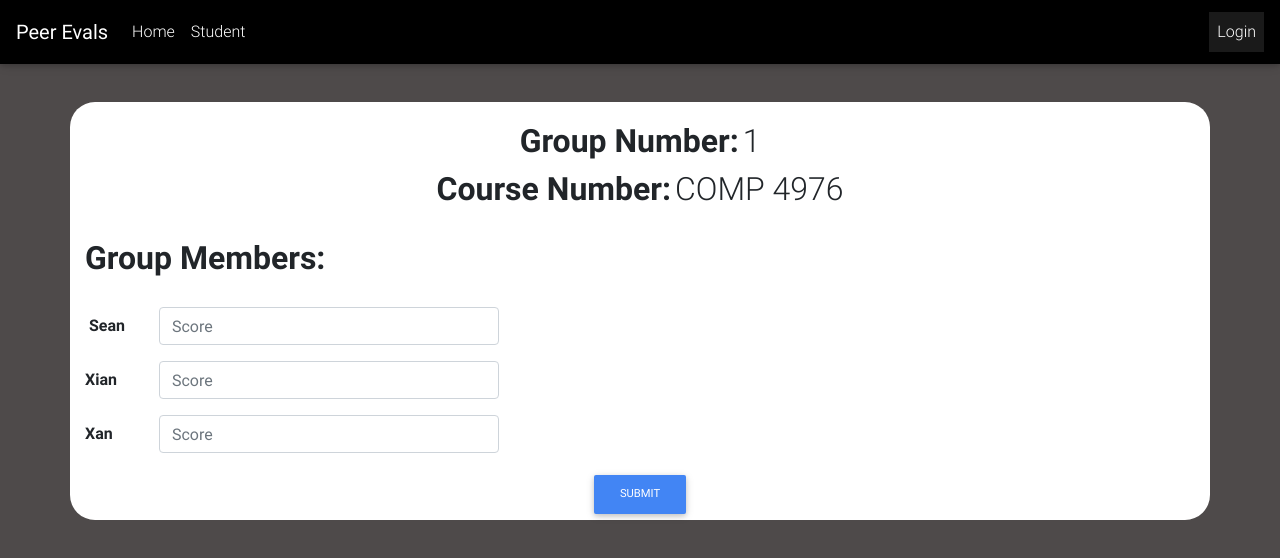
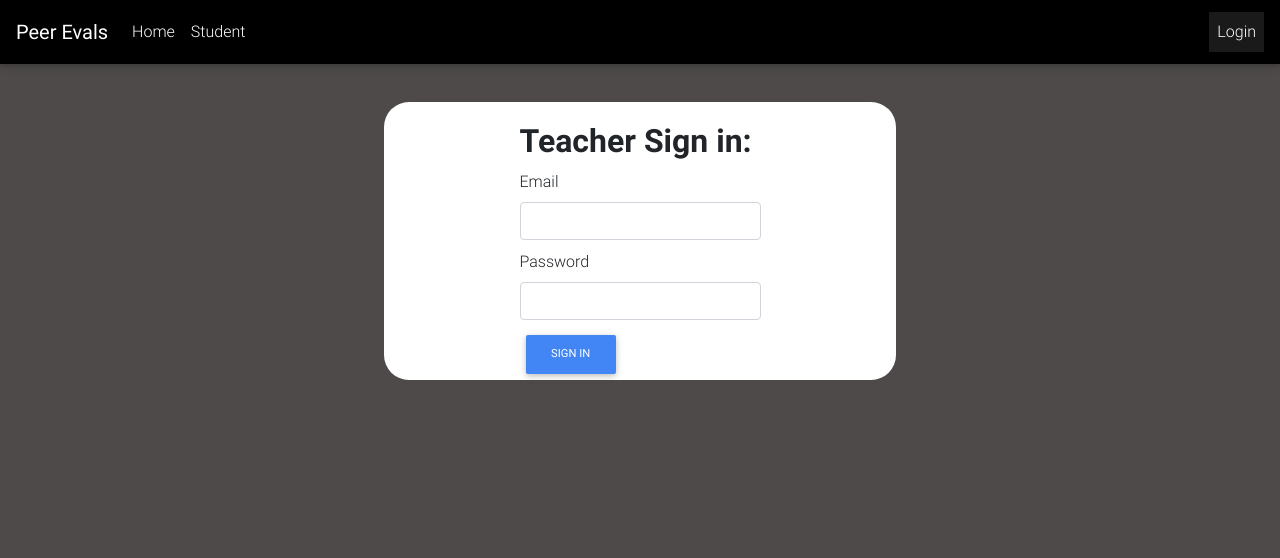
Before and after one commit to LucaspChan/GroupGradingTemplate, a plain HTML site: page login.html in a window 1280 px wide. Drawn offline with Linux system fonts and the light colour scheme.

Commit message:
Teacher signin

```diff
--- a/css/style.css
+++ b/css/style.css
@@ -8,12 +8,10 @@
 
 .formcolor{
     background-color: white;
-
 }
 
 .bottom{
     padding-bottom: 500px;
-
 }
 
 .formlength{
@@ -31,9 +29,23 @@
 
 .topSpace {
     margin-top: 30px;
-
 }
 
 .rcorners {
     border-radius: 25px;
 }
+
+.loginSize{
+    width: 40%;
+}
+
+
+.toppadding{
+    padding-top: 20px;
+}
+
+.signinpadding{
+    margin-left: 25%;
+    margin-top: 2%;
+    margin-right: 25%;
+}
--- a/login.html
+++ b/login.html
@@ -4,7 +4,7 @@
 		<meta charset="utf-8" />
 		<meta name="viewport" content="width=device-width, initial-scale=1, shrink-to-fit=no" />
 		<meta http-equiv="x-ua-compatible" content="ie=edge" />
-		<title>Material Design Bootstrap</title>
+		<title>Login</title>
 		<!-- Font Awesome -->
 		<link rel="stylesheet" href="https://maxcdn.bootstrapcdn.com/font-awesome/4.7.0/css/font-awesome.min.css" />
 		<!-- Bootstrap core CSS -->
@@ -57,55 +57,32 @@
 			grade box
 			submit
 		-->
-		<div class="container formcolor topSpace rcorners">
-			<!-- Group number -->
-			<div class="groupNumber text-center">
-				<h2 class="inlineText font-weight-bold">Group Number:</h2>
-				<h2 class="inlineText">1</h2>
-			</div>
-
-			<!-- Course number -->
-			<div class="courseNumber text-center ">
-				<h2 class="font-weight-bold inlineText">Course Number:</h2>
-				<h2 class="inlineText">COMP 4976</h2>
-			</div>
-
-			<!-- Group Members -->
-			<div class="courseNumber"><h2 class="font-weight-bold  ">Group Members:</h2></div>
-
-			<!-- Form -->
-			<!--
-				Default horizontal form
-				cant seem to center the input fields
-			-->
-			<form class=" justify-content-center">
-				<div class="form-group  text-center row formlength">
-					<!-- student input -->
-					<label for="studentname1" class="col-sm-2 col-form-label font-weight-bold ">Sean</label>
-					<div class="col-sm-10">
-						<input type="score" class="form-control" id="studentname1" placeholder="Score" />
-					</div>
-				</div>
-				<div class="form-group row formlength">
-					<!-- Default input -->
-					<label for="studentname2" class="col-sm-2 col-form-label font-weight-bold ">Xian</label>
-					<div class="col-sm-10">
-						<input type="score" class="form-control" id="studentname2" placeholder="Score" />
-					</div>
-				</div>
-				<div class="form-group row formlength">
-					<!-- Default input -->
-					<label for="studentname3" class="col-sm-2 col-form-label font-weight-bold ">Xan</label>
-					<div class="col-sm-10">
-						<input type="score" class="form-control" id="studentname3" placeholder="Score" />
-					</div>
+		<div class="container formcolor topSpace rcorners loginSize">
+			<!-- Default horizontal form -->
+			<h2 class="font-weight-bold toppadding signinpadding">Teacher Sign in:</h2>
+			<form>
+				<!-- Grid row -->
+				<div class="signinpadding">
+					<label for="inputPassword">Email</label>
+					<input type="email" id="inputEmail" class="form-control" aria-describedby="passwordHelpBlock" />
 				</div>
 				<!-- Grid row -->
-				<div class="form-group row text-center  ">
-					<div class="col-sm-12"><button type="submit" class="btn btn-primary btn-md">Submit</button></div>
+				<div class="signinpadding">
+					<label for="inputPassword">Password</label>
+					<input
+						type="password"
+						id="inputPassword"
+						class="form-control"
+						aria-describedby="passwordHelpBlock"
+					/>
+				</div>
+				<!-- Grid row -->
+				<div class="form-group row signinpadding">
+					<div><button type="submit" class="btn btn-primary btn-md">Sign in</button></div>
 				</div>
 				<!-- Grid row -->
 			</form>
+			<!-- Default horizontal form -->
 		</div>
 		<!-- Default horizontal form -->
 		<!-- Form Ends -->
```
Also changed, not shown: index.html (+1 -1 lines).
